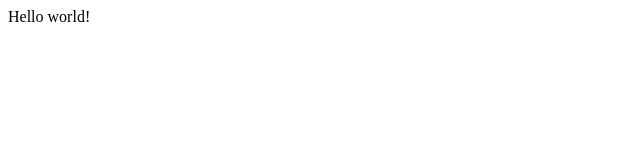
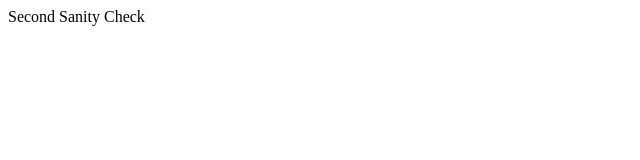
Before and after one commit to Daneedw/CIDeployment, a website: page public/index.html in a window 1280 px wide. Shown: the full height of the page, 0-640 px from the left. Drawn offline with Linux system fonts and the light colour scheme.

Commit message:
sanity #2

```diff
--- a/public/index.html
+++ b/public/index.html
@@ -7,6 +7,6 @@
     <title>Document</title>
 </head>
 <body>
-    Hello world!
+   Second Sanity Check
 </body>
 </html>
```
